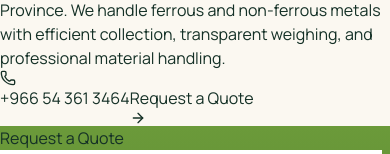
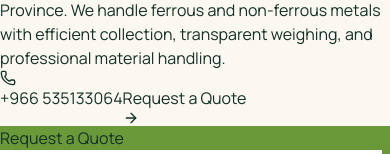
Before and after one commit to adithyan7592/fawares-al-shamal, a React (Vite) app in the folder client/: page / in a window 390 px wide. Shown: the part 821-975 px from the top of the page. Built offline with nearby package versions, Linux system fonts and the light colour scheme.

Commit message:
gallery images and phone updated

```diff
--- a/client/src/App.jsx
+++ b/client/src/App.jsx
@@ -17,7 +17,7 @@ import {
 import QuoteForm from "./QuoteForm.jsx";
 import { copy } from "./copy.js";
 
-const PHONE = import.meta.env.VITE_PHONE || "+966 54 361 3464";
+const PHONE = import.meta.env.VITE_PHONE || "+966 535133064";
 const PHONE_2 = import.meta.env.VITE_PHONE_2 || "+966 535133064";
 const EMAIL = import.meta.env.VITE_EMAIL || "infofawares@gmail.com";
 const WHATSAPP = import.meta.env.VITE_WHATSAPP || "966543613464";
@@ -30,7 +30,7 @@ const MATERIAL_IMAGES = {
   industrial: "/images/industrial.jpg",
   mixed: "/images/mixed.jpg",
 };
-const GALLERY_SRC = [1, 2, 3, 4, 5, 7, 8, 9, 10, 11, 12, 13, 14].map(
+const GALLERY_SRC = [1, 2, 3, 4, 5, 7, 8, 9, 10, 11, 12, 13, 14 ,15].map(
   (i) => `/images/gallery/gallery-${String(i).padStart(2, "0")}.jpg?v=1`
 );
 
```
Also changed, not shown: client/public/images/gallery/gallery-15.JPG (added).
